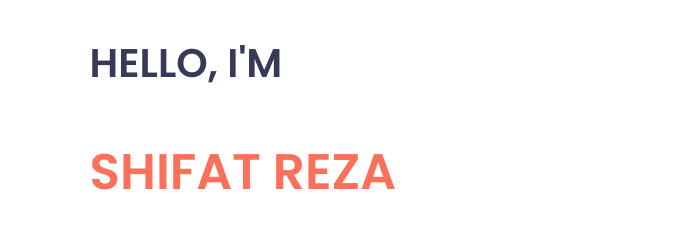
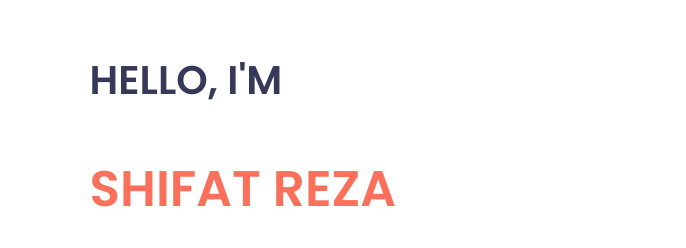
Before and after one commit to shifatConst/portfolio-practice, a plain HTML site: page index.html in a window 1280 px wide. Shown: the top 248 px of the page, 0-686 px from the left. Drawn offline with Linux system fonts and the light colour scheme.

Commit message:
intro heading margin changed

```diff
--- a/index.html
+++ b/index.html
@@ -14,7 +14,7 @@
 <body>
     <section class="intro-section">
         <div class="first-half">
-            <h2 class="text-highlight1">HELLO, I'M</h2>
+            <h2 id="intro-line-height" class="text-highlight1">HELLO, I'M</h2>
             <h1 class="text-highlight2">SHIFAT REZA</h1>
             <p>Lorem ipsum dolor sit amet, consectetur adipiscing elit, sed do eiusmod tempor incididunt ut labore et dolore magna aliqua. Ut enim ad minim veniam, quis nostrud exercitation ullamco laboris nisi ut aliquip ex ea commodo consequat. Duis aute irure dolor in reprehenderit in voluptate velit esse cillum dolore eu fugiat nulla pariatur.</p>
             <a class="button" target="_blank" href="https://www.linkedin.com/company/programminghero/">Hire Me</a>
--- a/style.css
+++ b/style.css
@@ -1,6 +1,9 @@
 body{
     margin: 0px;
     font-family: 'Poppins', sans-serif;
+}
+#intro-line-height{
+    margin-top: 50px;
 }
 .text-highlight1{
     color: #363958 ;
```
